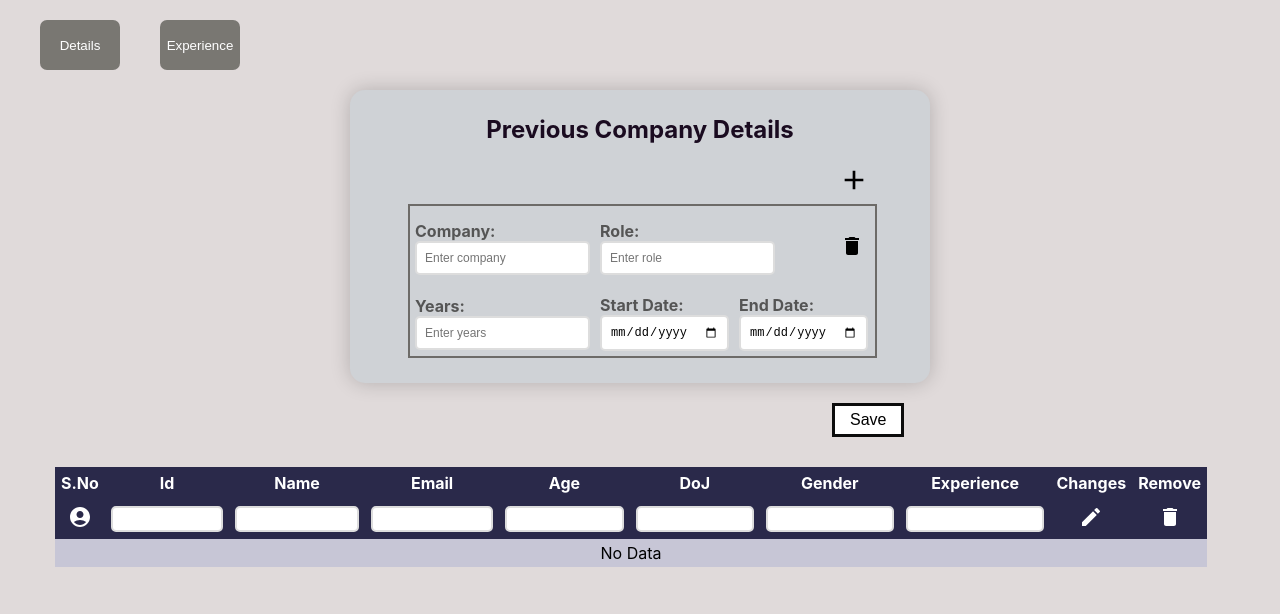
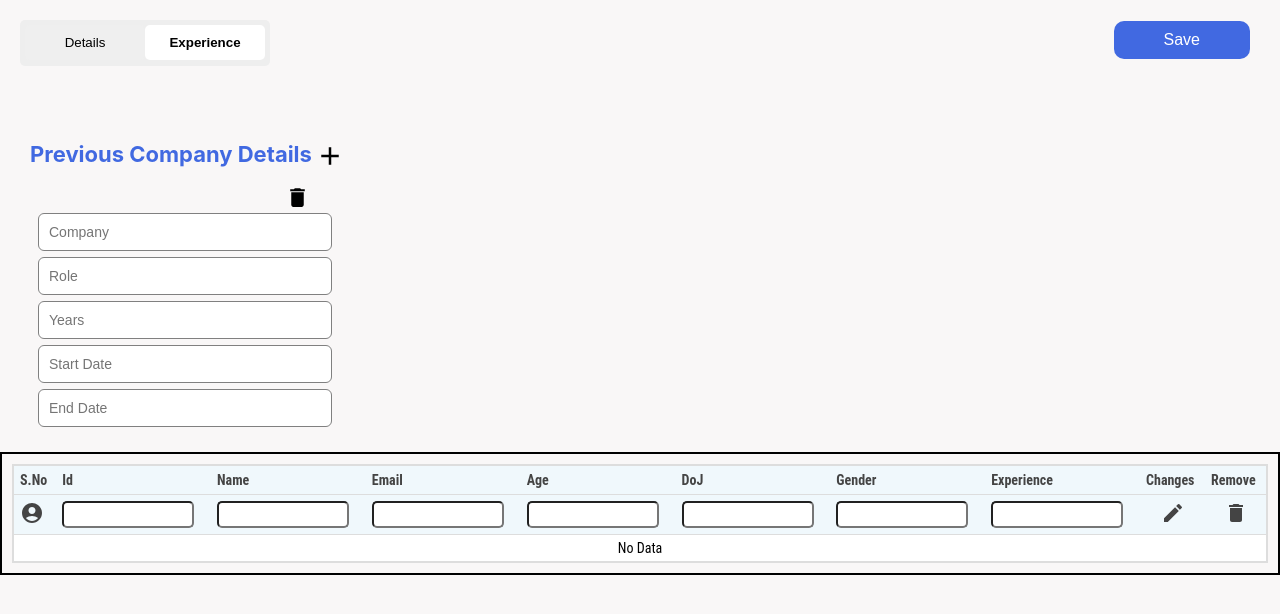
Before and after one commit to rajasekhar29112001/detailsForm, a React (Create React App) app: page / in a window 1280 px wide. Both pictures are taken after a click on the button "Experience". Shown: the top 614 px of the page. Built offline with nearby package versions, Linux system fonts and the light colour scheme.

Commit message:
changed the designs

```diff
--- a/src/App.css
+++ b/src/App.css
@@ -1,139 +1,179 @@
 body{
-    background-color: rgb(224, 218, 218);
+    background-color: #f9f7f7;
 }
 
-.head{
-    height:50px;
-    margin-top: 20px;
+.head {
+    display: flex;
+    justify-content: space-around;
+    border-radius: 5px;
+    background-color: #EEE;
+    padding: 5px;
+    width: 250px;
+    font-size: 14px;
+    height:46px;
+    margin:20px;
+    box-sizing: border-box;
+    /* box-shadow: 0 0 3px 1px rgba(0, 0, 0, 0.06); */
 }
 
 .hbtn{
-    height:100%;
-    color:white;
-    width:80px;
+    color:black;
     cursor: pointer;
     border:none;
-    margin-left: 40px;
-    background-color: rgb(121, 119, 114);
-    border-radius: 7px;
+    border-radius: 5px;
+    padding:10px;
+    width:120px;
 }
 
-.hbtn:hover{
-    background-color: #43595b;
-    color: white;
-    transition-duration: 0.4s;
+.hbtn_active{
+    background-color: #ffffff;
+    font-weight: bold;
+    transition: all .15s ease-in-out;
 }
 
 .container{
-    background-color: #cfd2d6;
+    /* border:1px;
+    background-color: #fff; */
+    margin:auto;
     border-radius: 15px;
     padding: 5px 40px;
-    box-shadow: 0 0 20px rgba(0 , 0, 0, 0.2);
-    width:500px;
-    margin:auto;
-    margin-top: 20px;
+    max-width: 70%;
+    /* box-shadow: 0 0 20px rgba(0 , 0, 0, 0.2); */
+}
+
+.container form{
+    display: grid;
+    grid-template-columns: auto auto auto;
 }
 
 h2{
-    text-align: center;
-    color:rgb(26, 11, 32);
+    text-align: left;
+    color:royalblue;
 }
 
-label{
-    display:block;
-    margin-top: 10px;
-    text-align: left;
-    color:#555;
+.container input, .container select{
+    outline: none;
+    color:rgb(20, 16, 16);
+    padding:12px;
+    border-radius: 6px;
+    border: 1px solid grey;
+    font-size: 14px;
+    margin:8px;
+}
+
+.prevContainer{
+    overflow-x: auto;
+    border-radius: 15px;
+    padding: 17px 30px;
+    width: 90%;
+}
+
+.prevContainer span{
+
+}
+
+.experContainer{
+    /* border: 2px solid #6d6b68; */
+    margin-top: 30px;
+    width:300px;
+    margin:5px;
+}
+
+.expDiv{
+    display: flex;
+}
+
+.spanPre{
+    color:royalblue;
+    font-size: 22px;
     font-weight: bold;
 }
 
-input{
-    display: block;
-    width:100%;
-    padding:8px;
-    box-sizing:border-box;
-    border-radius: 5px;
-    border: 2px solid #dddddd;
-    font-size: 12px;
+.prevContainer form{
+    display: flex;
+    flex-direction: column;
 }
 
-.container input:hover ,select:hover{
-    border-color: rgb(180, 159, 159);
+.prevContainer input{
+    outline: none;
+    color:rgb(20, 16, 16);
+    padding: 10px;
+    border-radius: 6px;
+    border: 1px solid grey;
+    font-size: 14px;
+    margin:3px;
 }
 
-select{
-    display: block;
-    width:100%;
-    padding:8px;
-    border-radius: 5px;
-    border: 2px solid #ddd;
-    margin-bottom: 15px;
+.btndiv{
+    position: relative;
+    top:-65px;
+    float:right;
+    margin-right: 30px;
 }
 
-.experContainer{
-    border: 2px solid #6d6b68;
-    display: flex;
-    flex-flow: row wrap;
-    align-items: center;
-    margin-bottom: 20px;
-    width:93%;
-    margin-left: 18px;
-}
-
-.experContainer > div{
-    margin:5px;
-}
-
-.experContainer input{
-    width:100%;
-}
-
-.btn{
-    padding: 5px 15px;
+.btn {
+    border: none;
+    cursor: pointer;
+    background-color: royalblue;
+    padding: 10px 50px;
+    border-radius: 10px;
+    color: #fff;
     font-size: 16px;
-    transition-duration: 0.4s;
-    cursor: pointer;
-    background-color: white;
-    color: black;
-    border: 3px solid #0c0c0c;
+    transform: 0.3s ease;
 }
 
 .btn:hover {
-    background-color: #0c47b4;
-    color: rgb(250, 247, 247);
+    background-color: rgb(32, 64, 161);
 }
 
 .TableBox{
-    position:relative;
-    top:95%;
     width:100%;
-    margin-top: 30px;
     overflow-x: auto;
-    padding-bottom: 10px;
+    border: 2px solid black;
+    box-sizing: border-box;
+    padding:10px;
 }
 
-table{
-    margin-left:55px;
+.table{
+    border-radius: 6px;
+    border: 2px solid #ddd;
+    font-family: 'Roboto Condensed', sans-serif;
+    font-size: 14px;
+    margin:auto;
 }
 
 table th{
-    background-color: #2a294a;
-    color:white;
+    background-color: #f0f8fc;
+    color: #444444;
     padding:6px;
 }
 
-table td{
-    padding:4px;
+tr th{
+    border-bottom: 1px solid #ddd;
+}
+
+ table td{
+    padding:5px;
+}
+
+th input{
+    padding: 4px;
+    width:120px;
+    border-radius: 5px;
+}
+
+tr:nth-child(even){
+    background-color: #f5f8fb;
 }
 
 tr:nth-child(odd){
-    background-color: #c7c6d6;
+    background-color: #ffffff;
 }
 
-tr:nth-child(even){
-    background-color: #a6a4c5;
+.line {
+    border-left: 2px solid grey;
+    height: 180px;
+    margin-left: 15px;
+    margin-top: 35px;
+    padding:10px;
 }
-
-table th input{
-    padding: 4px;
-}
--- a/src/NavBar.jsx
+++ b/src/NavBar.jsx
@@ -7,7 +7,7 @@ import AccountCircleIcon from '@mui/icons-material/AccountCircle';
 const NavBar = () => {
     const [display, setDisplay] = useState("details");
     const [arr, setArr] = useState([]);
-    const [obj, setObj] = useState({ id: "",  name: "",  email: "",  age: "", doj: "", gender: "",  totalExperience: 0, experience: [{ company: "", role: "", years: "", stDate: "", enDate: "" }]});
+    const [obj, setObj] = useState({ id: "", name: "", email: "", age: "", doj: "", gender: "", totalExperience: 0, experience: [{ company: "", role: "", years: "", stDate: "", enDate: "" }] });
 
     const [indexVal, setIndexVal] = useState(null);
     const [bool, setBool] = useState(false);
@@ -16,12 +16,13 @@ const NavBar = () => {
     const [filArr, setFilArr] = useState([]);
 
     function addExperience() {
-        setObj({...obj, experience: [...obj.experience, { company: "", role: "", years: "", stDate: "", enDate: "" }]});
+        setObj({ ...obj, experience: [...obj.experience, { company: "", role: "", years: "", stDate: "", enDate: "" }] });
     }
-    console.log("Obj = ",obj)
 
-    function deleteExperience(index){
-        let newObj = [...obj.experience];
+    function deleteExperi(index) {
+        const updateExper = obj.experience.filter((item, i) => i !== index);
+        setObj({ ...obj, experience: updateExper });
+        sumOfYears();
     }
 
     function searching(key, e) {
@@ -41,7 +42,7 @@ const NavBar = () => {
             item.gender.toLowerCase().includes(data.gender.toLowerCase()) &&
             item.totalExperience.toString().includes(data.totalExperience)
         );
-        console.log("filterData = ",filterData)
+        console.log("filterData = ", filterData)
         setFilArr(filterData);
     }
 
@@ -57,7 +58,7 @@ const NavBar = () => {
 
         const updatedExperience = [...obj.experience]
         updatedExperience[index][field] = value
-        setObj({...obj, experience : updatedExperience})
+        setObj({ ...obj, experience: updatedExperience })
         sumOfYears();
     }
 
@@ -73,13 +74,13 @@ const NavBar = () => {
     function filterDupData() {
         if (arr.some(e => e.id === obj.id)) {
             alert("This ID is already recorded.");
-        }else{
+        } else {
             let updateData = [...arr, obj];
-            console.log("updateData = ",updateData)
+            console.log("updateData = ", updateData)
             setArr(updateData);
             setFilArr(updateData);
         }
-        setObj({id: "", name: "",email: "", age: "", doj: "",gender: "", totalExperience: 0, experience: [{ company: "", role: "", years: "", stDate: "", enDate: "" }]});
+        setObj({ id: "", name: "", email: "", age: "", doj: "", gender: "", totalExperience: 0, experience: [{ company: "", role: "", years: "", stDate: "", enDate: "" }] });
     }
 
     function deleteData(ind) {
@@ -101,61 +102,69 @@ const NavBar = () => {
         setArr(updatedArr);
         setFilArr(updatedArr);
         setBool(false);
-        setObj({id: "", name: "",email: "", age: "", doj: "",gender: "", totalExperience: 0, experience: [{ company: "", role: "", years: "", stDate: "", enDate: "" }]});
+        setObj({ id: "", name: "", email: "", age: "", doj: "", gender: "", totalExperience: 0, experience: [{ company: "", role: "", years: "", stDate: "", enDate: "" }] });
     }
 
     return (
         <>
+
             <div className="head">
-                <button className="hbtn" onClick={() => setDisplay("details")}>Details</button>
-                <button className="hbtn" onClick={() => setDisplay("experience")}>Experience</button>
+                <div><button className={display === 'details' ? 'hbtn hbtn_active' : 'hbtn'} onClick={() => setDisplay("details")}>Details</button></div>
+                <div><button className={display === 'experience' ? 'hbtn hbtn_active' : 'hbtn'} onClick={() => setDisplay("experience")}>Experience</button></div>
+            </div>
+
+
+            <div className="btndiv">
+                <button className="btn" type="button" onClick={!bool ? saveData : updateData}>{!bool ? 'Save' : 'Update'}</button>
             </div>
 
             {display === "details" && (
                 <div className="container">
                     <h2>Personal Details</h2>
-                    <form>
-                        <label>Id: <input type="number" value={obj.id} onChange={(e) => setObj({ ...obj, id: e.target.value })} placeholder="Enter Id" required /></label>
-                        <label>Name: <input type="text" value={obj.name} onChange={(e) => setObj({ ...obj, name: e.target.value })} placeholder="Enter Name" required /></label>
-                        <label>Email: <input type="email" value={obj.email} onChange={(e) => setObj({ ...obj, email: e.target.value })} placeholder="Enter Email"  /></label>
-                        <label>Age: <input type="number" value={obj.age} onChange={(e) => setObj({ ...obj, age: e.target.value })} placeholder="Enter Age" required /></label>
-                        <label>Date of Joining: <input type="date" value={obj.doj} onChange={(e) => setObj({ ...obj, doj: e.target.value })} required /></label>
-                        <label>Gender:
+                    <form className="form">
+                        <input type="number" value={obj.id} onChange={(e) => setObj({ ...obj, id: e.target.value })} placeholder=" Id" required />
+                        <input type="text" value={obj.name} onChange={(e) => setObj({ ...obj, name: e.target.value })} placeholder=" Name" required />
+                        <input type="email" value={obj.email} onChange={(e) => setObj({ ...obj, email: e.target.value })} placeholder=" Email" />
+                        <input type="number" value={obj.age} onChange={(e) => setObj({ ...obj, age: e.target.value })} placeholder=" Age" required />
+                        <input type="type" onFocus={(e) => (e.target.type = "date")} onBlur={(e) => (e.target.type = "text")} value={obj.doj} onChange={(e) => setObj({ ...obj, doj: e.target.value })} placeholder=" Date of Joining" />
                         <select value={obj.gender} onChange={(e) => setObj({ ...obj, gender: e.target.value })} required>
-                                <option value="">Select</option>
-                                <option value="male">Male</option>
-                                <option value="female">Female</option>
+                            <option value="">Select Gender</option>
+                            <option style={{ color: "black" }} value="male">Male</option>
+                            <option style={{ color: "black" }} value="female">Female</option>
                         </select>
-                        </label>
+
                     </form>
                 </div>
             )}
 
             {display === "experience" && (
-                <div className="container">
-                    <h2>Previous Company Details</h2>
-                    <AddIcon onClick={addExperience} style={{ float: "right", marginRight: "20px", fontSize: "32px", cursor: "pointer" }} /><br/><br/>
-                    {obj.experience.map((exp, index) => (
+                <div className="prevContainer">
+                    <span className="spanPre">Previous Company Details</span>
+                    <span><AddIcon onClick={addExperience} style={{ fontSize: "30px", cursor: "pointer", marginLeft: "3px", verticalAlign: "top" }} /></span>
+                    <div className="expDiv">
+                        {obj.experience.map((exp, index) => {
+                            const { company, role, years, stDate, enDate } = exp;
+                            return (
+                                <>
+                                    { index === 0 ? null : <div className="line"></div>}
                                     <form key={index} className="experContainer">
-                            <div><label>Company: <input type="text" value={exp.company} onChange={(e) => experienceObj(index, "company", e.target.value)} placeholder="Enter company"/></label></div>
-                            <div><label>Role: <input type="text" value={exp.role} onChange={(e) => experienceObj(index, "role", e.target.value)} placeholder="Enter role"/></label></div>
-                            <div><DeleteIcon onClick={deleteExperience({index})} style={{marginLeft:"230%",marginTop:"10px"}}/></div>
-                            <div><label>Years: <input type="number" value={exp.years} onChange={(e) => experienceObj(index, "years", e.target.value)} placeholder="Enter years"/></label></div>
-                            <div><label>Start Date: <input type="date" value={exp.stDate} onChange={(e) => experienceObj(index, "stDate", e.target.value)} /></label></div>
-                            <div><label>End Date: <input type="date" value={exp.enDate} onChange={(e) => experienceObj(index, "enDate", e.target.value)} /></label></div>
+                                        <DeleteIcon onClick={() => deleteExperi(index)} style={{ marginLeft: "250px", fontSize: "25px", marginTop: "9px" }} />
+                                        <input type="text" value={company} onChange={(e) => experienceObj(index, "company", e.target.value)} placeholder="Company" />
+                                        <input type="text" value={role} onChange={(e) => experienceObj(index, "role", e.target.value)} placeholder="Role" />
+                                        <input type="number" value={years} onChange={(e) => experienceObj(index, "years", e.target.value)} placeholder="Years" />
+                                        <input type="text" value={stDate} onFocus={(e) => (e.target.type = "date")} onBlur={(e) => (e.target.type = "text")} onChange={(e) => experienceObj(index, "stDate", e.target.value)} placeholder="Start Date" />
+                                        <input type="text" value={enDate} onFocus={(e) => (e.target.type = "date")} onBlur={(e) => (e.target.type = "text")} onChange={(e) => experienceObj(index, "enDate", e.target.value)} placeholder="End Date" />
                                     </form>
-                    ))}
+                                </>
+                            )
+                        })}
                     </div>
-            )}
 
-            {display === "experience" && (
-                <div style={{ marginLeft: "65%", marginTop: "20px" }}>
-                    <button className="btn" type="button" onClick={!bool ? saveData : updateData}>{!bool ? 'Save' : 'Update'}</button>
                 </div>
             )}
 
             <div className="TableBox">
-                <table style={{ borderCollapse: "collapse", width: "90%", textAlign: "center" }}>
+                <table className="table" style={{ borderCollapse: "collapse", width: "100%", textAlign: "left" }}>
                     <thead>
                         <tr>
                             <th>S.No</th>
@@ -169,7 +178,7 @@ const NavBar = () => {
                             <th>Changes</th>
                             <th>Remove</th>
                         </tr>
-                        <tr style={{ padding: "5px" }}>
+                        <tr>
                             <th><AccountCircleIcon /></th>
                             <th><input value={searchObj.id} onChange={(e) => searching("id", e)} /></th>
                             <th><input value={searchObj.name} onChange={(e) => searching("name", e)} /></th>
@@ -178,8 +187,8 @@ const NavBar = () => {
                             <th><input value={searchObj.doj} onChange={(e) => searching("doj", e)} /></th>
                             <th><input value={searchObj.gender} onChange={(e) => searching("gender", e)} /></th>
                             <th><input value={searchObj.totalExperience} onChange={(e) => searching("totalExperience", e)} /></th>
-                            <th><EditIcon /></th>
-                            <th><DeleteIcon /></th>
+                            <th style={{textAlign:"center"}}><EditIcon /></th>
+                            <th style={{textAlign:"center"}}><DeleteIcon /></th>
                         </tr>
                     </thead>
                     <tbody>
@@ -193,11 +202,11 @@ const NavBar = () => {
                                     <td>{obj.age}</td>
                                     <td>{obj.doj}</td>
                                     <td>{obj.gender}</td>
-                                <td>{obj.totalExperience}</td>
-                                <td><button onClick={() => editData(i)}>Edit</button></td>
-                                <td><button onClick={() => deleteData(i)}>Delete</button></td>
+                                    <td >{obj.totalExperience}</td>
+                                    <td style={{textAlign:"center"}}><button onClick={() => editData(i)}>Edit</button></td>
+                                    <td style={{textAlign:"center"}}><button onClick={() => deleteData(i)}>Delete</button></td>
                                 </tr>
-                        )) : <tr><td colSpan={10}>No Data</td></tr> }
+                            )) : <tr><td colSpan={10} style={{textAlign:"center"}}>No Data</td></tr>}
                     </tbody>
                 </table>
             </div>
```
Lines whose indentation alone changed are shown as unchanged.
